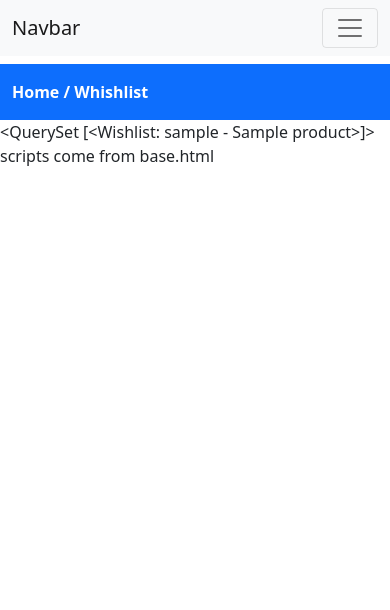
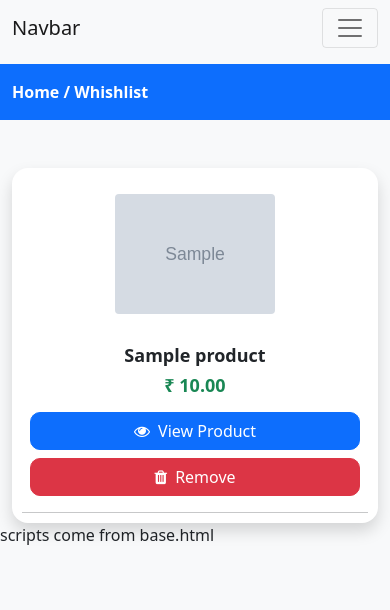
Before and after one commit to sajjadali-fullstack/genz-kart, a Django app: page /wishlist/ in a window 390 px wide. Shown: the top 610 px of the page. Run offline with Django 5.2, Linux system fonts and the light colour scheme; a user stored in the database is signed in; tables that the repository leaves empty hold one stand-in row (values such as "Sample post"); grey boxes marked "Sample" are stand-in pictures; some libraries are stand-ins or nearby versions.

Commit message:
Redesign wishlist page and improve responsiveness

```diff
--- a/ecommerce/store/templates/store/wishlist.html
+++ b/ecommerce/store/templates/store/wishlist.html
@@ -4,53 +4,74 @@
 
 <!-- Title Block -->
 {% block titleBlock %}
-<title>Whishlist | Page</title>
+<title>Wishlist | GenZKart</title>
 {% endblock titleBlock %}
 
 <!-- Style Block -->
 {% block styleBlock %}
 <style>
-    /* Desktop par hover effect dene ke liye */
-    .card:hover {
-        transform: translateY(-5px);
-        box-shadow: 0 10px 20px rgba(0, 0, 0, 0.1) !important;
+    body {
+        background: #f8f9fa;
     }
 
-    /* Mobile par button aur text size handle karne ke liye */
-    @media (max-width: 576px) {
-        .card-title {
-            font-size: 0.8rem !important;
+    .wishdata {
+        border: none;
+        border-radius: 16px;
+        overflow: hidden;
+    }
+
+    .product_data {
+        transition: all .3s ease;
+    }
+
+    .product_data:hover {
+        background: #f8f9fa;
+    }
+
+    .product_data img {
+        max-height: 120px;
+        transition: .3s;
+        border-radius: 12px;
+    }
+
+    .product_data:hover img {
+        transform: scale(1.05);
+    }
+
+    .btn {
+        border-radius: 10px;
+    }
+
+    @media (max-width:768px) {
+
+        .product_data {
+            text-align: center;
         }
 
-        .btn-sm {
-            padding: 5px 2px;
-            font-size: 0.7rem !important;
+        .product_data h5 {
+            font-size: 18px;
+        }
+
+        .product_data h6 {
+            font-size: 17px;
+        }
+
+        .product_data img {
+            margin-bottom: 15px;
+        }
+
+        .btn {
+            width: 100%;
         }
     }
 
-    /* Mobile ke upar wala tag */
-    .product-viewtag {
-        position: absolute;
-        /* Image ke upar lane ke liye */
-        top: 10px;
-        /* Thoda upar se gap */
-        left: 10px;
-        /* Thoda left se gap */
-        z-index: 10;
-        /* Taaki image ke niche na dabe */
-        padding: 5px 10px;
-        /* Badge ka size thoda bada dikhe */
-        font-size: 14px;
-    }
+    .product_data h5{
+    word-break: break-word;
+}
 
-    @media (max-width: 576px) {
-        .product-viewtag {
-            font-size: 12px;
-            padding: 3px 7px;
-            top: 5px;
-            left: 5px;
-        }
-    }
+.wishdata{
+    padding:10px;
+}
 </style>
 {% endblock styleBlock %}
 
@@ -65,6 +86,86 @@
     </div>
 
 </div>
-{{ wishlist }}
+<!-- {{ wishlist }} -->
 
-{% endblock contentBlock %}
+
+<div class="py-5">
+    <div class="container">
+        <div class="row">
+            <div class="col-md-12">
+                <div class="card shadow wishdata">
+
+                    <!-- if user has any product in his cart -->
+                    {% if wishlist %}
+                    {% for item in wishlist %}
+                    <div class="row product_data align-items-center py-3 px-2">
+
+                        <!-- Product Image -->
+                        <div class="col-12 col-sm-3 col-md-2 text-center mb-3 mb-sm-0">
+                            <img src="{{ item.product.product_image.url }}" alt="{{ item.product.name }}"
+                                class="img-fluid rounded" style="max-height:120px;">
+                        </div>
+
+                        <!-- Product Details -->
+                        <div class="col-12 col-sm-9 col-md-5 text-center text-md-start mb-3 mb-md-0">
+                            <h5 class="fw-bold mb-2 text-break">{{ item.product.name }}</h5>
+                            <h5 class="text-success fw-bold mb-0">
+                                ₹ {{ item.product.selling_price|stringformat:".2f" }}
+                            </h5>
+                        </div>
+
+                        <!-- Buttons -->
+                        <div class="col-12 col-md-5">
+                            <input type="hidden" class="prod_id" value="{{ item.product_id }}">
+                            {% csrf_token %}
+
+                            <div class="d-flex flex-column flex-sm-row justify-content-md-end gap-2">
+
+                                <a href="{% url 'product_details' item.product.category.slug item.product.slug %}"
+                                    class="btn btn-primary flex-fill">
+                                    <i class="fa fa-eye me-1"></i> View Product
+                                </a>
+
+                                <button class="btn btn-danger delete-whishlist-item flex-fill">
+                                    <i class="fa fa-trash me-1"></i> Remove
+                                </button>
+
+                            </div>
+                        </div>
+
+                    </div>
+
+                    <hr class="my-0">
+                    {% endfor %}
+
+                    {% else %}
+                    <div class="text-center py-5">
+
+                        <i class="fa fa-heart-o text-danger mb-3" style="font-size:70px;"></i>
+
+                        <h3 class="fw-bold">
+                            Your Wishlist is Empty
+                        </h3>
+
+                        <p class="text-muted">
+                            Looks like you haven't added anything to your wishlist yet.
+                        </p>
+
+                        <a href="{% url 'collections' %}" class="btn btn-primary px-4">
+                            Continue Shopping
+                        </a>
+
+                    </div>
+
+                    {% endif %}
+                </div>
+
+            </div>
+        </div>
+    </div>
+
+
+
+
+
+    {% endblock contentBlock %}
```
